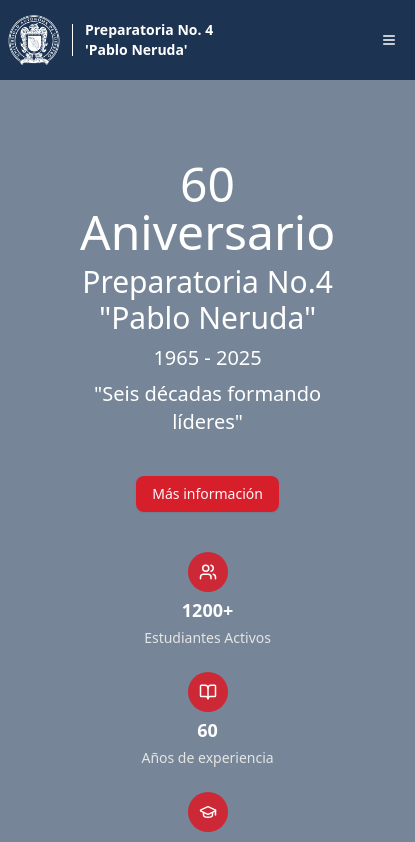
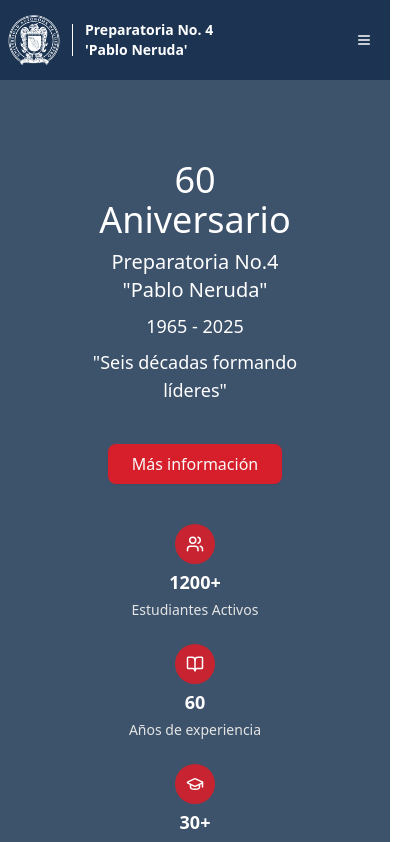
Before and after one commit to mmgonnar/web_uagro_prepa4, a Next.js app: page / in a window 390 px wide. Shown: the top 842 px of the page, 415 px wide, since content can reach past the window. Built offline with nearby package versions, Linux system fonts and the light colour scheme.

Commit message:
feat: :construction: "Finished" banner
bg-image is missing

```diff
--- a/features/banner/components/banner.tsx
+++ b/features/banner/components/banner.tsx
@@ -5,17 +5,23 @@
 
 export default function Banner() {
   return (
-    <section className="bg-main-blue/60 mb-20 flex items-center justify-center p-20">
+    <section className="bg-main-blue/85 mb-20 flex items-center justify-center p-20">
       <div className="max-w-8xl m-auto">
         <div className="flex flex-col items-center justify-center gap-10 text-white">
           <div className="flex flex-col gap-2 text-center">
-            <h1 className="text-5xl">60 Aniversario</h1>
-            <h2 className="text-3xl">Preparatoria No.4 "Pablo Neruda"</h2>
-            <h3 className="text-xl">1965 - 2025</h3>
-            <h3 className="text-xl">"Seis décadas formando líderes"</h3>
+            <h1 className="text-4xl md:text-5xl">60 Aniversario</h1>
+            <h2 className="text-xl md:text-3xl">
+              Preparatoria No.4 "Pablo Neruda"
+            </h2>
+            <h3 className="text-lg md:text-xl">1965 - 2025</h3>
+            <h3 className="text-lg md:text-xl">
+              "Seis décadas formando líderes"
+            </h3>
           </div>
 
-          <Button variant="default">Más información</Button>
+          <Button size="lg" variant="default">
+            Más información
+          </Button>
           <div>
             <SchoolStats />
           </div>
--- a/features/ui/components/button.tsx
+++ b/features/ui/components/button.tsx
@@ -4,7 +4,7 @@
 import { cn } from '@/utils/functions';
 
 const buttonVariants = cva(
-  "inline-flex items-center justify-center gap-2 whitespace-nowrap rounded-md text-sm font-medium transition-all disabled:pointer-events-none disabled:opacity-50 [&_svg]:pointer-events-none [&_svg:not([class*='size-'])]:size-4 shrink-0 [&_svg]:shrink-0 outline-none focus-visible:border-ring focus-visible:ring-ring/50 focus-visible:ring-[3px] aria-invalid:ring-destructive/20 dark:aria-invalid:ring-destructive/40 aria-invalid:border-destructive",
+  "inline-flex items-center justify-center gap-2 whitespace-nowrap rounded-md text-base font-medium transition-all disabled:pointer-events-none disabled:opacity-50 [&_svg]:pointer-events-none [&_svg:not([class*='size-'])]:size-4 shrink-0 [&_svg]:shrink-0 outline-none focus-visible:border-ring focus-visible:ring-ring/50 focus-visible:ring-[3px] aria-invalid:ring-destructive/20 dark:aria-invalid:ring-destructive/40 aria-invalid:border-destructive",
   {
     variants: {
       variant: {
```
